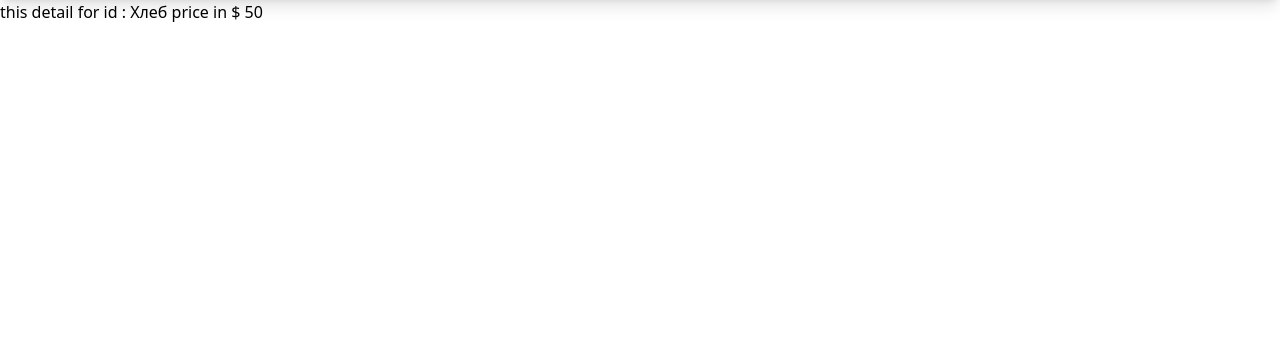
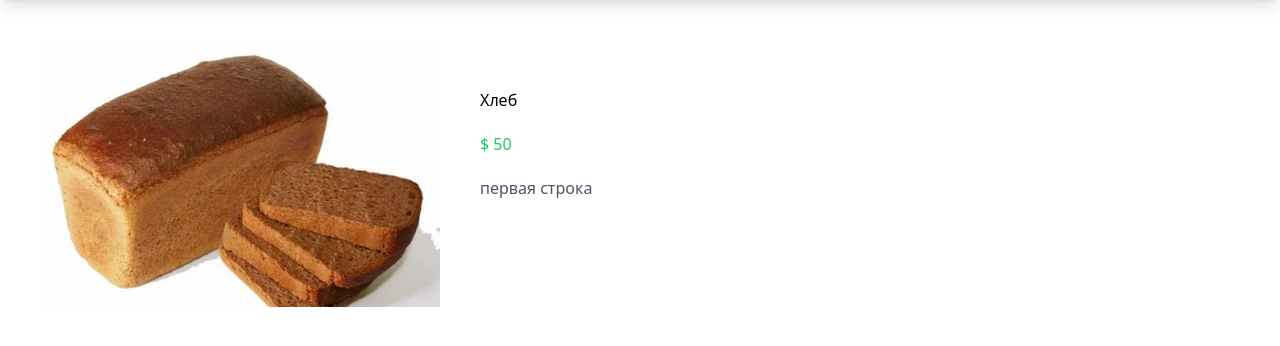
Before and after one commit to maximus712/yt_project, a Django app: page /myapp/1/ in a window 1280 px wide. Shown: the part 72-418 px from the top of the page. Run offline with Django 4.2, Linux system fonts and the light colour scheme; data comes from the database, SQL or seed files in the repository; style sheets or scripts are compiled from the project's sources.

Commit message:
add filter for price

```diff
--- a/mysite/myapp/templates/myapp/detail.html
+++ b/mysite/myapp/templates/myapp/detail.html
@@ -1,8 +1,13 @@
 {% extends "myapp/base.html" %}
 {% load static %}
-
+{% load humanize %}
 {% block content %}
-<h1>
-  this detail for id : {{ item.name }} price in $ {{ item.price }}
-</h1>
+<div class="flex p-10 w-full h-200">
+  <img class="w-1/3"src="{{ item.image.url }}" alt="itemPhoto">
+  <div class="w-2/3 text-x1 ml-10 mt-7" >
+    <p class="mt-5">{{ item.name }}</p>
+    <p class="mt-5 text-green-500">$ {{ item.price | intcomma }}</p>
+    <p class="mt-5 text-gray-600">{{ item.description }}</p>
+  </div>
+</div>
 {% endblock content %}
--- a/mysite/mysite/settings.py
+++ b/mysite/mysite/settings.py
@@ -37,6 +37,7 @@ INSTALLED_APPS = [
     'django.contrib.sessions',
     'django.contrib.messages',
     'django.contrib.staticfiles',
+    'django.contrib.humanize',
     'myapp',
 ]
 
@@ -123,5 +124,6 @@ STATIC_URL = 'static/'
 
 DEFAULT_AUTO_FIELD = 'django.db.models.BigAutoField'
 
+#переменный путей их подключать в urls проекта через static()
 MEDIA_ROOT = BASE_DIR /'media'
 MEDIA_URL = '/media/'
--- a/mysite/mysite/urls.py
+++ b/mysite/mysite/urls.py
@@ -20,6 +20,7 @@ from myapp import views
 from django.conf.urls.static import static
 from django.conf import settings
 
+#базовый путь myapp(можно указать какой угодно базовый т все остальный будут от него )
 urlpatterns = [
     path('admin/', admin.site.urls),
     path('myapp/', include('myapp.urls',namespace='myapp'))
```
